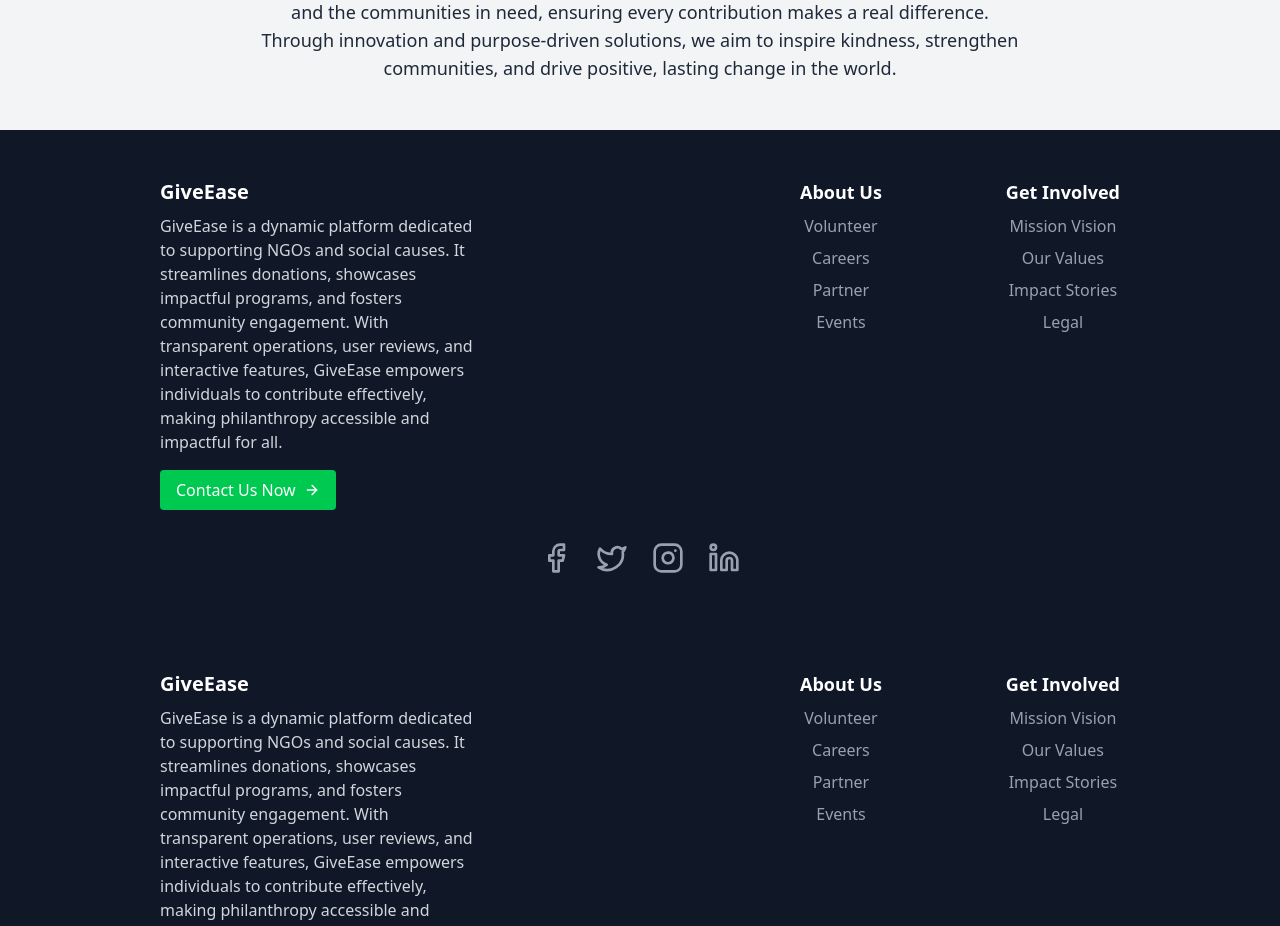
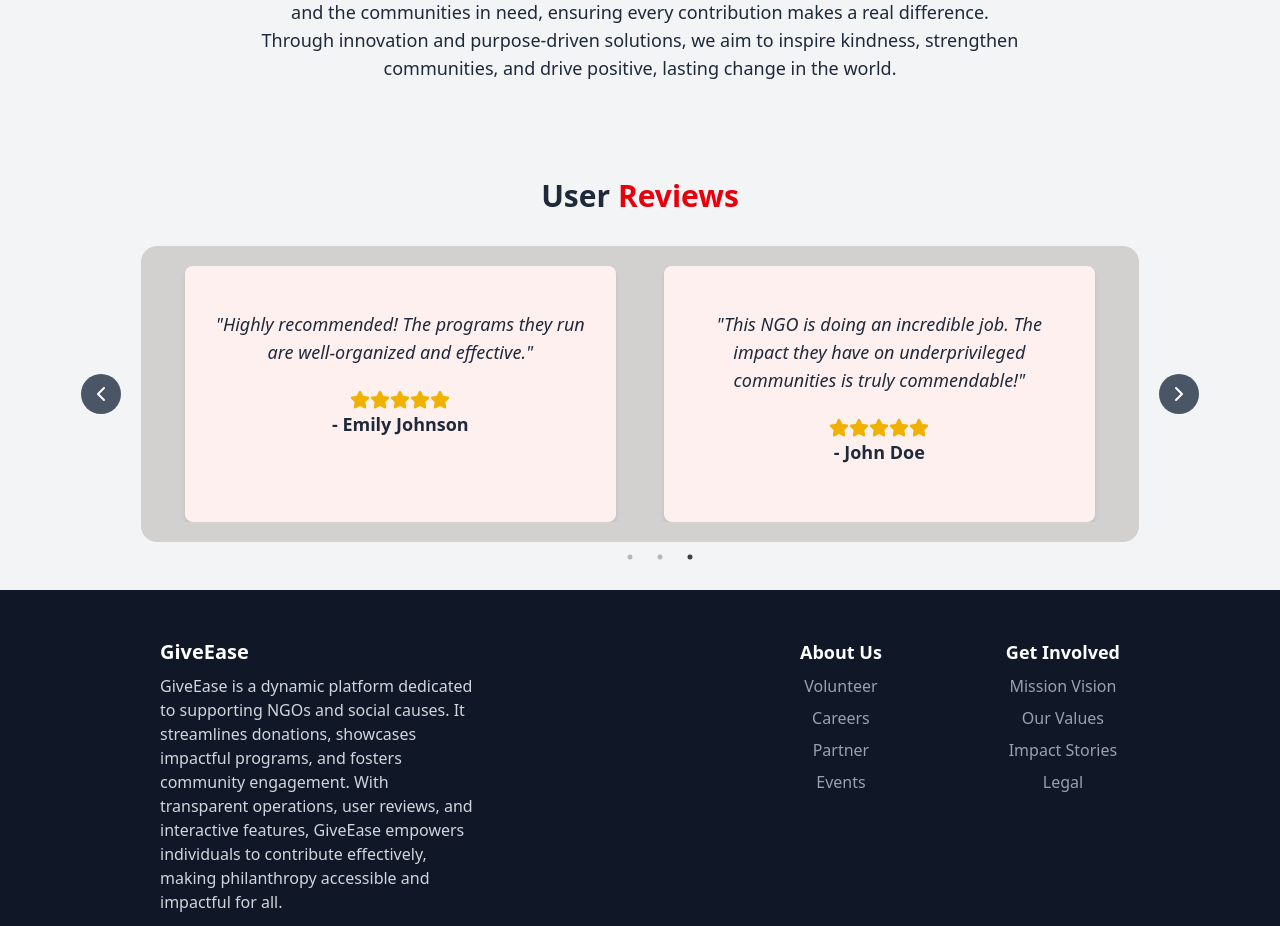
Before and after one commit to The-Wee-Lad/GiveEase-Prototype, a React (Vite) app in the folder Frontend/: page / in a window 1280 px wide. Shown: the part 1220-2146 px from the top of the page. Built offline with nearby package versions, Linux system fonts and the light colour scheme.

Commit message:
corrected footer error

```diff
--- a/Frontend/src/pages/Homepage.jsx
+++ b/Frontend/src/pages/Homepage.jsx
@@ -1,13 +1,13 @@
 import Carousel from "../components/Carousel";
 import About from "../components/About";
-import Footer from "../components/Footer";
+import Review from "../components/Review";
 
 const Homepage = () => {
     return (
         <>
             <Carousel />
             <About />
-            <Footer />
+            <Review/>
         </>
     );
 };
```
